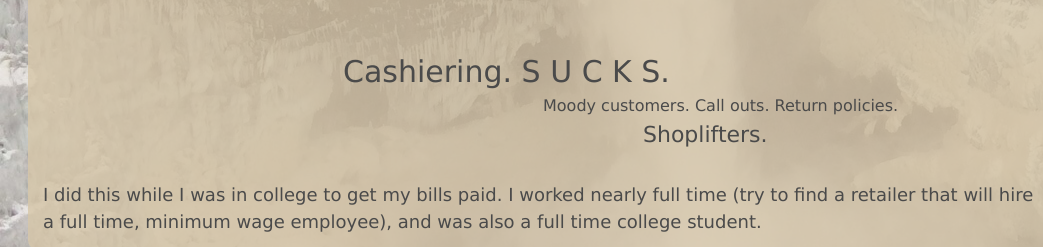
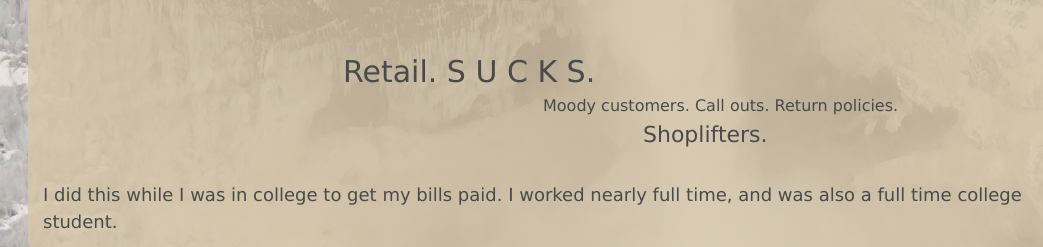
Before and after one commit to Geno1131993/Portfolio1.1.2, a plain HTML site: page profile.html in a window 1280 px wide. Shown: the part 811-1058 px from the top of the page, 0-1043 px from the left. Drawn offline with nearby package versions, Linux system fonts and the light colour scheme.

Commit message:
Updated profile.html

```diff
--- a/profile.html
+++ b/profile.html
@@ -63,9 +63,9 @@
                     <div id = "background2" class = "tile is-vertical is-10">
                         <p id = "p1"> I work as a QA Lead at Spotlight Education, in Davis, CA. </p>
                         <p id = "p2"> Before coming to Spotlight, I worked in various jobs in retail and foodservice, mostly as a cashier and a lead. </p>
-                        <p id = "p3"> Cashiering. S U C K S. </p>
+                        <p id = "p3"> Retail. S U C K S. </p>
                         <span id = "p4"> Moody customers. Call outs. Return policies. <span id = "p5"> Shoplifters. </span></span>
-                        <p id = "p6" > I did this while I was in college to get my bills paid. I worked nearly full time (try to find a retailer that will hire a full time, minimum wage employee), and was also a full time college student. </p>
+                        <p id = "p6" > I did this while I was in college to get my bills paid. I worked nearly full time, and was also a full time college student. </p>
                     </div>
 
                     <div class = "tile is-2">
```
